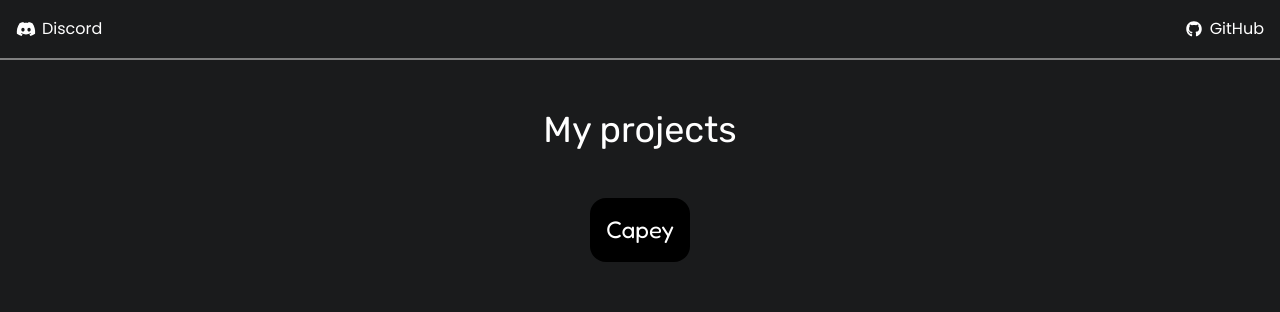
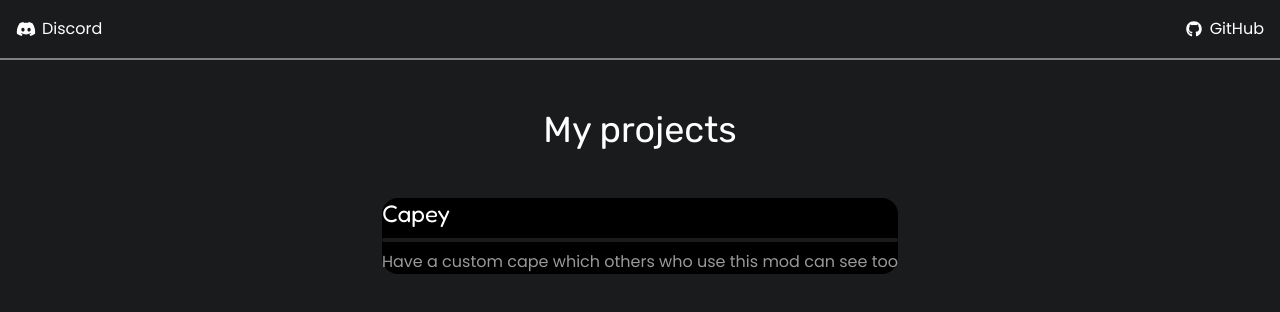
Before and after one commit to JGJ52/jgj52.dev, a Next.js app: page / in a window 1280 px wide. Shown: the top 312 px of the page. Built offline with nearby package versions, Linux system fonts and the light colour scheme.

Commit message:
continue making it cool

```diff
--- a/src/app/navbar/navbar.css
+++ b/src/app/navbar/navbar.css
@@ -9,6 +9,7 @@ nav {
     @apply w-full fixed top-0 flex flex-row justify-between items-center pl-2 pr-2;
     height: 60px;
     border-bottom: 2px solid gray;
+    background-color: inherit;
 }
 
 .nav-button {
--- a/src/app/page.tsx
+++ b/src/app/page.tsx
@@ -5,13 +5,15 @@ export default function Home() {
     type project = {
         name: string,
         url: string,
+        description: string,
     }
 
     const projects: project[] = [
         {
             name: "Capey",
             url: "https://capey.app",
-        }
+            description: "Have a custom cape which others who use this mod can see too",
+        },
     ]
 
     return (
@@ -19,10 +21,12 @@ export default function Home() {
             <Navbar />
             <div className="flex flex-col items-center justify-between pt-12">
                 <p className={"text-4xl rubik"}>My projects</p>
-                <div className="flex flex-wrap mt-12">
+                <div className="flex flex-wrap mt-12 gap m-4">
                     {projects.map((project) => (
                         <a key={project.name} className={"project"} href={project.url}>
                             <p className={"text-2xl fredoka"}>{project.name}</p>
+                            <div className={"rounded-lg border-2 border-[#1a1b1c] mt-2 mb-2"}></div>
+                            <p className={"opacity-60"}>{project.description}</p>
                         </a>
                     ))}
                 </div>
--- a/src/app/project.css
+++ b/src/app/project.css
@@ -1,7 +1,7 @@
 @import "tailwindcss";
 
 .project {
-    @apply flex flex-col rounded-2xl bg-black p-4;
+    @apply flex flex-col rounded-2xl bg-black;
     animation: scale 500ms ease-in-out;
     transition: transform 500ms ease-in-out, background-color 500ms ease-in-out, box-shadow 500ms ease-in-out;
     transform: translateY(0);
```
